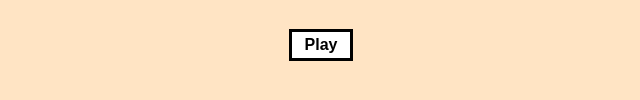
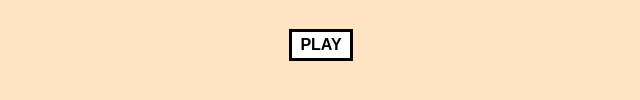
Before and after one commit to Sultan-08/Simon-Say-s-Game, a plain HTML site: page index.html in a window 1280 px wide. Shown: the part 642-742 px from the top of the page, 319-959 px from the left. Drawn offline with Linux system fonts and the light colour scheme.

Commit message:
Update index.html

```diff
--- a/index.html
+++ b/index.html
@@ -21,7 +21,7 @@
         </div>
     </div>
     <div class="parent">
-        <button class="child" id="start">Play</button>
+        <button class="child" id="start">PLAY</button>
     </div>
     <script src="./script.js"></script>
 </body>
```
